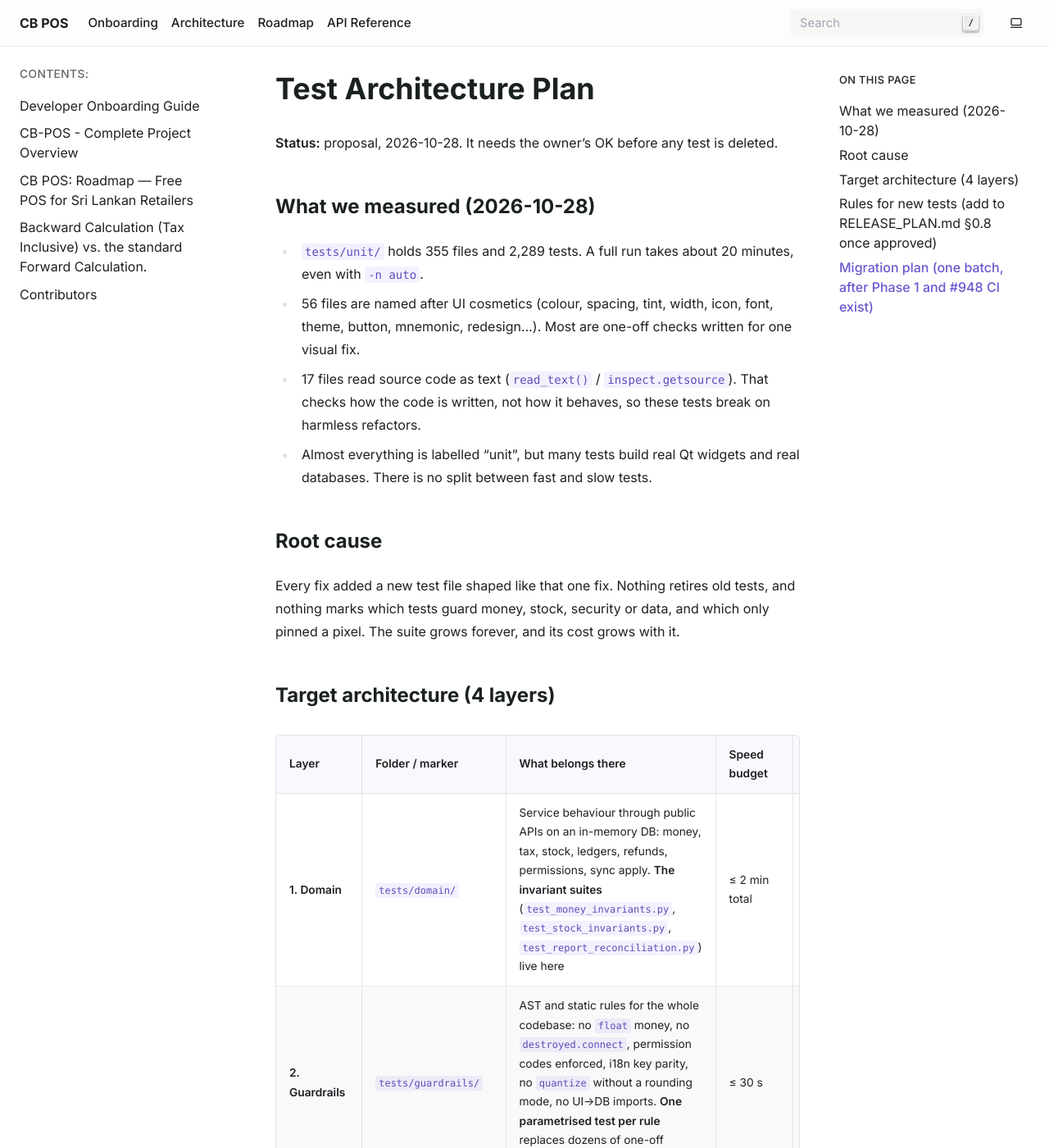
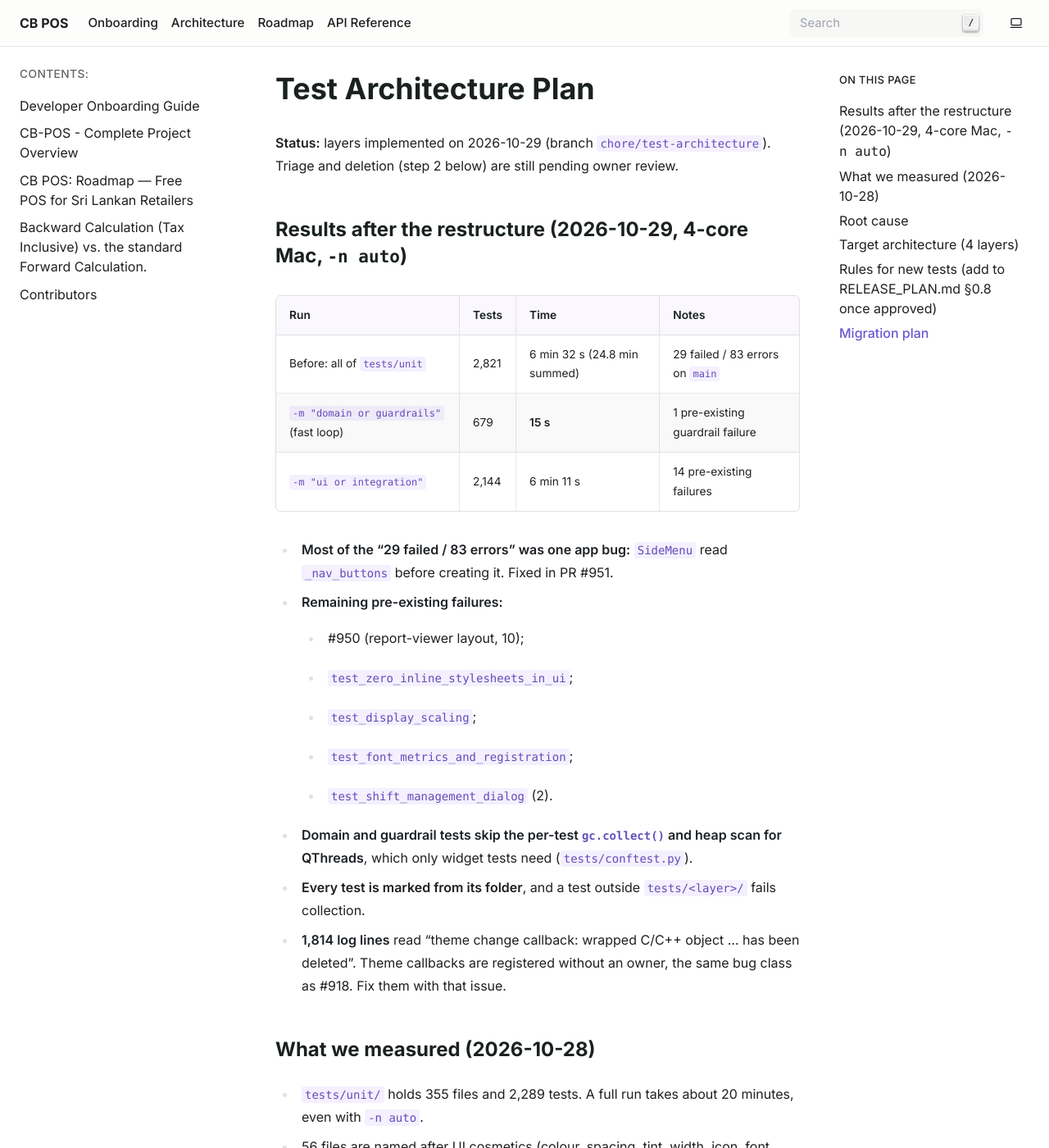
Before and after one commit to HMAHD/CB-POS, a Sphinx documentation site: the page built from docs/remediation/TEST_ARCHITECTURE.md, in a window 1280 px wide and 1400 px high. Shown: the whole window at 82% size. Built offline with Sphinx 7.4.7, drawn with Linux system fonts in a browser that asks for light colours; pages that are not in the unit, such as notebooks, are missing from menus; some of the changed text lies outside the part shown.

Commit message:
docs(test-architecture): record measured results and what remains

```diff
--- a/docs/remediation/TEST_ARCHITECTURE.md
+++ b/docs/remediation/TEST_ARCHITECTURE.md
@@ -1,6 +1,25 @@
 # Test Architecture Plan
 
-**Status:** proposal, 2026-10-28. It needs the owner's OK before any test is deleted.
+**Status:** layers implemented on 2026-10-29 (branch `chore/test-architecture`). Triage and deletion (step 2 below) are still pending owner review.
+
+## Results after the restructure (2026-10-29, 4-core Mac, `-n auto`)
+
+| Run | Tests | Time | Notes |
+|---|---|---|---|
+| Before: all of `tests/unit` | 2,821 | 6 min 32 s (24.8 min summed) | 29 failed / 83 errors on `main` |
+| `-m "domain or guardrails"` (fast loop) | 679 | **15 s** | 1 pre-existing guardrail failure |
+| `-m "ui or integration"` | 2,144 | 6 min 11 s | 14 pre-existing failures |
+
+- **Most of the "29 failed / 83 errors" was one app bug:** `SideMenu` read `_nav_buttons` before creating it. Fixed in PR #951.
+- **Remaining pre-existing failures:**
+  - #950 (report-viewer layout, 10);
+  - `test_zero_inline_stylesheets_in_ui`;
+  - `test_display_scaling`;
+  - `test_font_metrics_and_registration`;
+  - `test_shift_management_dialog` (2).
+- **Domain and guardrail tests skip the per-test `gc.collect()` and heap scan for QThreads**, which only widget tests need (`tests/conftest.py`).
+- **Every test is marked from its folder**, and a test outside `tests/<layer>/` fails collection.
+- **1,814 log lines** read "theme change callback: wrapped C/C++ object … has been deleted". Theme callbacks are registered without an owner, the same bug class as #918. Fix them with that issue.
 
 ## What we measured (2026-10-28)
 
@@ -32,7 +51,9 @@ Every fix added a new test file shaped like that one fix. Nothing retires old te
 4. Every test belongs to exactly one layer (folder or marker). Default local run: `pytest tests/domain tests/guardrails` in under 3 minutes.
 5. Writing a new test that duplicates an old one means deleting or merging the old one.
 
-## Migration plan (one batch, after Phase 1 and #948 CI exist)
+## Migration plan
+
+Step 3 (move and mark) is **done**. Steps 1, 2 and 4 remain.
 
 1. **Measure:** run `pytest tests/unit -n auto --durations=50` once and save the output. Run with `--cov=cbpos --cov-context=test` to find tests that add no unique coverage.
 2. **Triage each file** into: Keep → domain/ui/integration; Convert → guardrail (the 17 source-text files); Delete (pure cosmetics, or superseded by an invariant suite). List the decisions in a table in the PR so the owner can review them. **Delete nothing without that review.**
```
